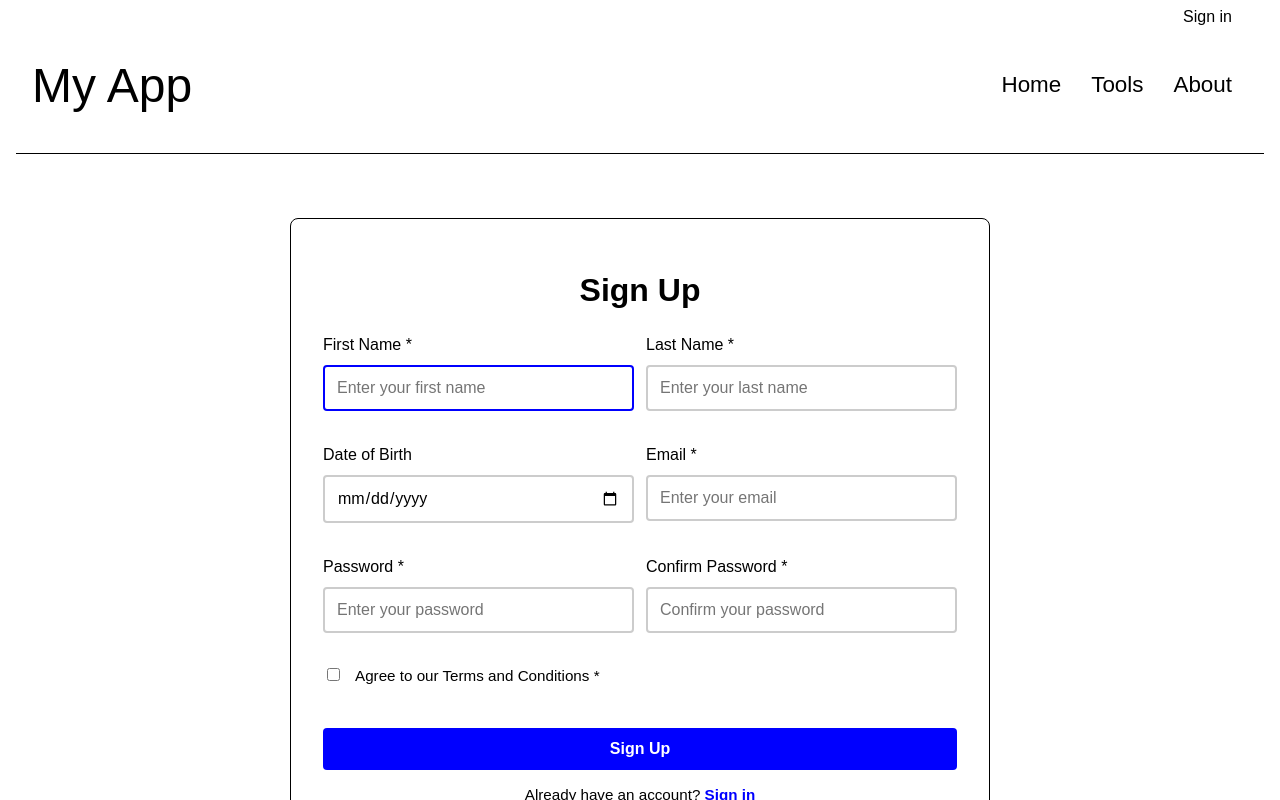
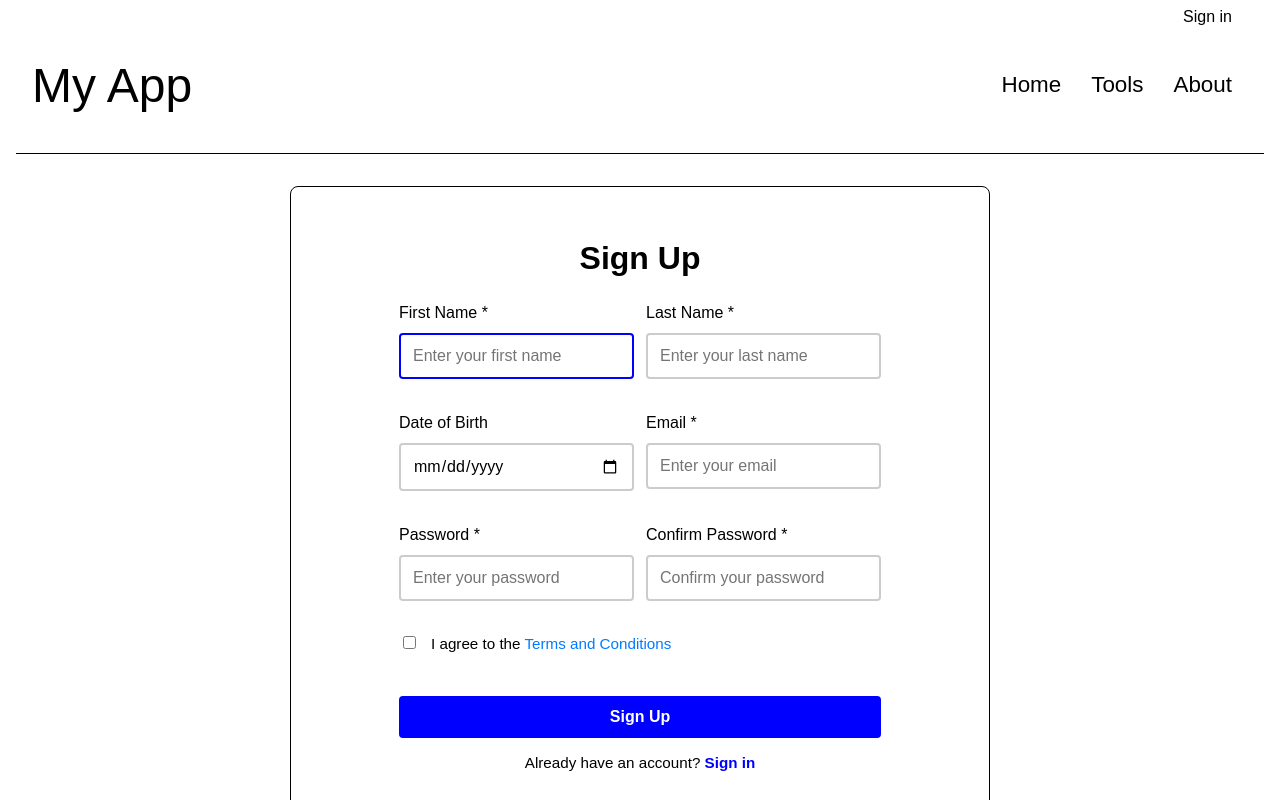
Before and after one commit to AnnaGrygoryeva-01/M4--React-Routing, a React (Vite) app: page /signup in a window 1280 px wide. Shown: the top 800 px of the page. Built offline with nearby package versions, Linux system fonts and the light colour scheme.

Commit message:
Add terms and conditions page

```diff
--- a/src/App.jsx
+++ b/src/App.jsx
@@ -9,6 +9,7 @@ import StopWatch from "./components/StopWatch";
 import NotFound from "./pages/NotFound";
 import Login from "./pages/Login";
 import Signup from "./pages/Signup";
+import TermsAndConditions from "./pages/TermsAndConditions";
 
 function App() {
   return (
@@ -23,6 +24,7 @@ function App() {
           </Route>
           <Route path="/login" element={<Login />} />
           <Route path="/signup" element={<Signup />} />
+          <Route path="/terms-and-conditions" element={<TermsAndConditions />} />
           <Route path="*" element={<NotFound />} />
         </Route>
       </Routes>
--- a/src/components/FormInput/FormInput.module.sass
+++ b/src/components/FormInput/FormInput.module.sass
@@ -21,6 +21,14 @@
     font-weight: 500
     line-height: 1.5
     user-select: none
+
+    a
+        color: #007bff
+        text-decoration: none
+        transition: text-decoration 0.3s
+
+        &:hover
+            text-decoration: underline
 
     .checkboxLabel &
         margin-bottom: 0
--- a/src/components/FormInput/index.jsx
+++ b/src/components/FormInput/index.jsx
@@ -24,7 +24,7 @@ export default function FormInput(props) {
           <label className={labelClassName}>
             {!isCheckbox && <span className={styles.labelText}>{label}</span>}
             <input type={type} className={inputClassNames} {...restProps} {...field} />
-            {isCheckbox && <span className={styles.labelText}>{label}</span>}
+            {isCheckbox && <span className={styles.labelText}>{typeof label === "string" ? label : label}</span>}
             {meta.error && meta.touched && (
               <span className={classes?.error || styles.error}>
                 {meta.error}
--- a/src/pages/Login/Login.module.sass
+++ b/src/pages/Login/Login.module.sass
@@ -1,15 +1,13 @@
 @use "../../styles/shared" as shared
 
-.loginContainer
+.container
     +shared.flex-center
     flex-direction: column
     min-height: 60vh
     padding: 2rem
-
-.formWrapper
     width: 100%
     max-width: 400px
-    padding: 2rem
+    margin: 0 auto
     border: 1px solid shared.$color-black
     border-radius: 8px
 
--- a/src/pages/Login/index.jsx
+++ b/src/pages/Login/index.jsx
@@ -20,8 +20,7 @@ function Login() {
   };
 
   return (
-    <div className={styles.loginContainer}>
-      <div className={styles.formWrapper}>
+    <div className={styles.container}>
       <h1 className={styles.title}>Sign in</h1>
       <Formik
         initialValues={initialValues}
@@ -56,7 +55,6 @@ function Login() {
         </Link>
       </p>
     </div>
-    </div>
   );
 }
 
--- a/src/pages/NotFound/index.jsx
+++ b/src/pages/NotFound/index.jsx
@@ -6,11 +6,9 @@ function NotFound() {
     <div className={styles.errorContainer}>
       <p className={styles.errorCode}>404 </p>
       <p>The Page Cannot Be Found</p>
-      <div>
-        <Link to="/" replace>
-          Go back to Home Page
-        </Link>
-      </div>
+      <Link to="/" replace>
+        Go back to Home Page
+      </Link>
     </div>
   );
 }
--- a/src/pages/Signup/Signup.module.sass
+++ b/src/pages/Signup/Signup.module.sass
@@ -1,15 +1,13 @@
 @use "../../styles/shared" as shared
 
-.signupContainer
+.container
     +shared.flex-center
     flex-direction: column
     min-height: 60vh
     padding: 2rem
-
-.formWrapper
     width: 100%
     max-width: 500px
-    padding: 2rem
+    margin: 0 auto
     border: 1px solid shared.$color-black
     border-radius: 8px
 
--- a/src/pages/Signup/index.jsx
+++ b/src/pages/Signup/index.jsx
@@ -28,8 +28,7 @@ function Signup() {
   };
 
   return (
-    <div className={styles.signupContainer}>
-      <div className={styles.formWrapper}>
+    <div className={styles.container}>
       <h1 className={styles.title}>Sign Up</h1>
       <Formik
         initialValues={initialValues}
@@ -87,7 +86,14 @@ function Signup() {
             </div>
             <FormInput
               classes={classes}
-              label="Agree to our Terms and Conditions *"
+              label={
+                <>
+                  I agree to the{" "}
+                  <Link to="/terms-and-conditions">
+                    Terms and Conditions
+                  </Link>
+                </>
+              }
               type="checkbox"
               name="agreeToTerms"
             />
@@ -103,7 +109,6 @@ function Signup() {
         </Link>
       </p>
     </div>
-    </div>
   );
 }
 
--- /dev/null
+++ b/src/pages/TermsAndConditions/TermsAndConditions.module.sass
@@ -0,0 +1,19 @@
+@use "../../styles/shared" as shared
+
+.container
+    +shared.flex-center
+    flex-direction: column
+    min-height: 60vh
+    padding: 2rem
+    width: 100%
+    max-width: 800px
+    margin: 0 auto
+
+    h1
+        font-size: 2rem
+        margin-bottom: 1.5rem
+
+    p
+        font-size: 1rem
+        line-height: 1.6
+        color: #555
--- /dev/null
+++ b/src/pages/TermsAndConditions/index.jsx
@@ -0,0 +1,12 @@
+import styles from "./TermsAndConditions.module.sass";
+
+function TermsAndConditions() {
+  return (
+    <div className={styles.container}>
+      <h1>Terms and Conditions</h1>
+      <p>This page is currently empty.</p>
+    </div>
+  );
+}
+
+export default TermsAndConditions;
```
Lines whose indentation alone changed are shown as unchanged.
